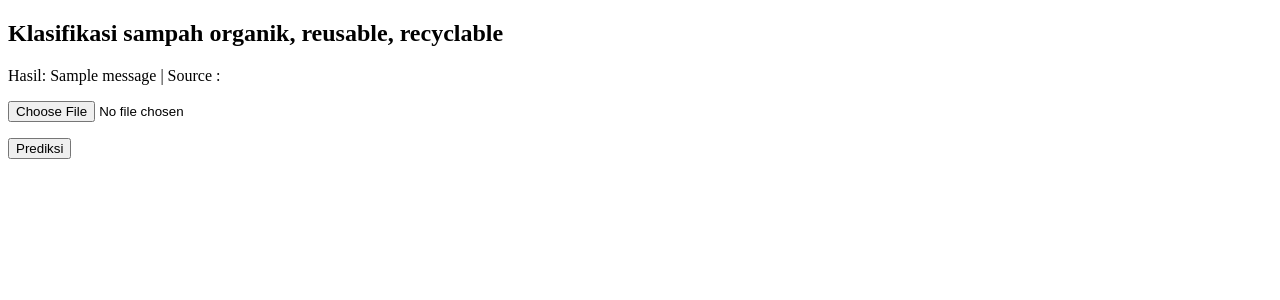
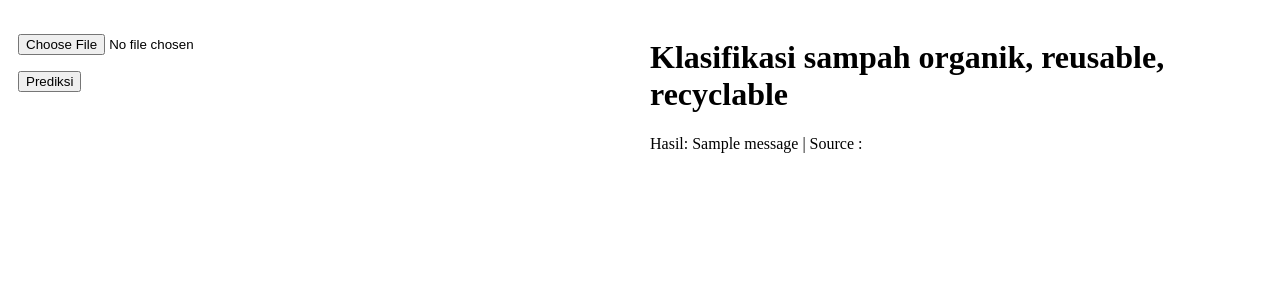
Before and after one commit to ibalm9/Waste-Image-Classification-Web-App, a Flask app: page / in a window 1280 px wide. Shown: the top 300 px of the page. Run offline with Flask 2, Linux system fonts and the light colour scheme; one stand-in notice (Sample message) is shown.

Commit message:
HTML & CSS
Pengubahan isi dari file HTML yang sudah ada dan penambahan file CSS yang diperlukan

```diff
--- a/templates/index.html
+++ b/templates/index.html
@@ -1,16 +1,14 @@
 
 <!doctype html>
-<title>Sampah</title>
+<html>
+	<meta name="viewport" content="width=device-width, initial-scale=1">
+	<head>
+		<link rel="stylesheet" href="style.css">
+	</head>
 
-<h2>Klasifikasi sampah organik, reusable, recyclable</h2>
-<p>
-	{% with messages = get_flashed_messages() %}
-	  {% if messages %}
-        Hasil: {{ messages[0] }}
-         | Source : {{ messages[2] }}
-	  {% endif %}
-	{% endwith %}
-</p>
+	<body>
+		<div class="row">
+			<div class="column">
 				<form method="post" action="/" enctype="multipart/form-data">
 					<dl>
 					<p>
@@ -21,3 +19,20 @@
 					<input type="submit" value="Prediksi">
 					</p>
 				</form>
+			</div>
+			<div class="column">
+				<title>Trash Classification</title>
+
+				<h1>Klasifikasi sampah organik, reusable, recyclable</h1>
+				<p>
+					{% with messages = get_flashed_messages() %}
+					{% if messages %}
+						Hasil: {{ messages[0] }}
+						| Source : {{ messages[2] }}
+					{% endif %}
+					{% endwith %}
+				</p>
+			</div>
+		</div>
+	</body>
+</html>
--- /dev/null
+++ b/templates/style.css
@@ -0,0 +1,8 @@
+.row {
+    display: flex;
+  }
+
+.column {
+    flex: 50%;
+    padding: 10px;
+  }
```
Lines whose indentation alone changed are shown as unchanged.
